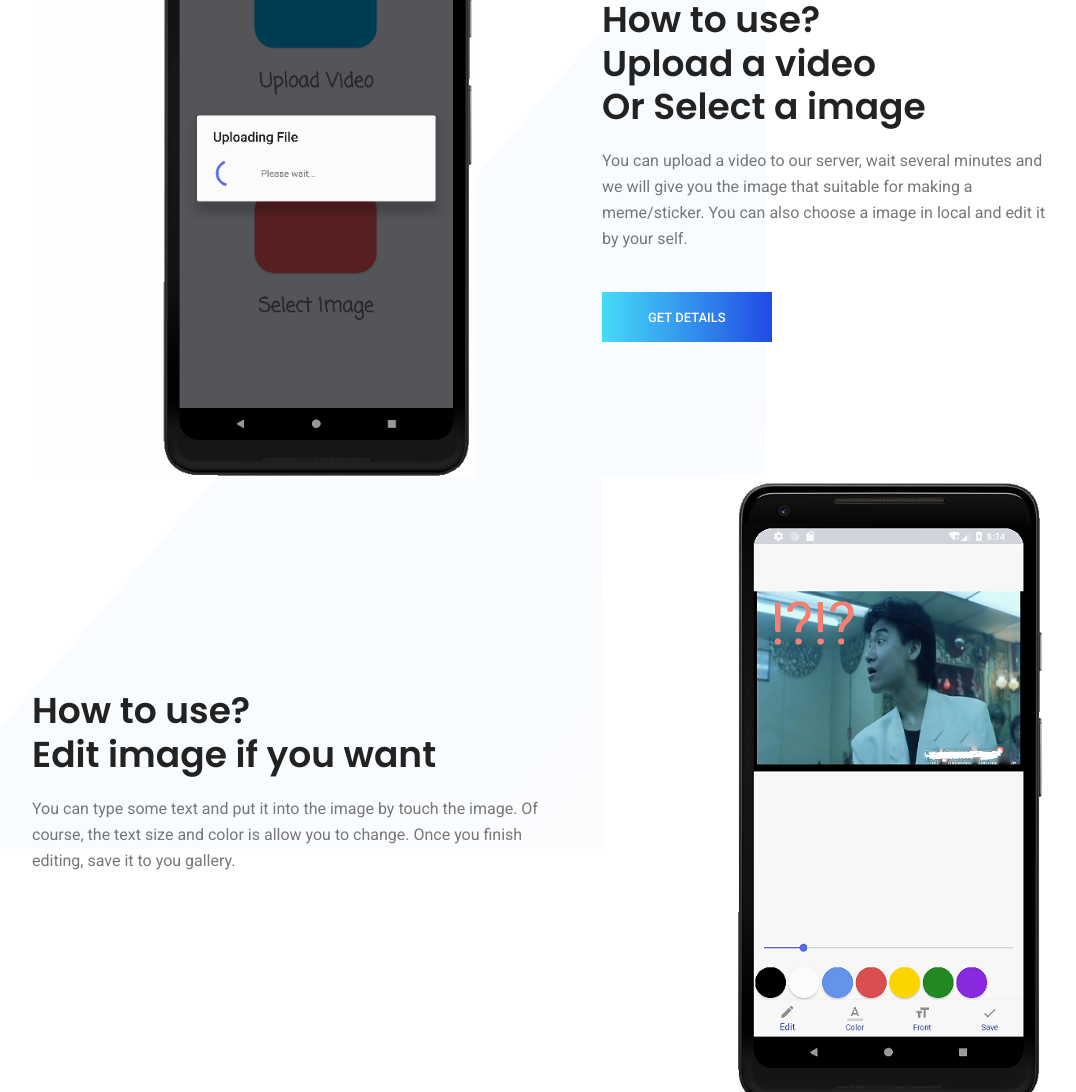
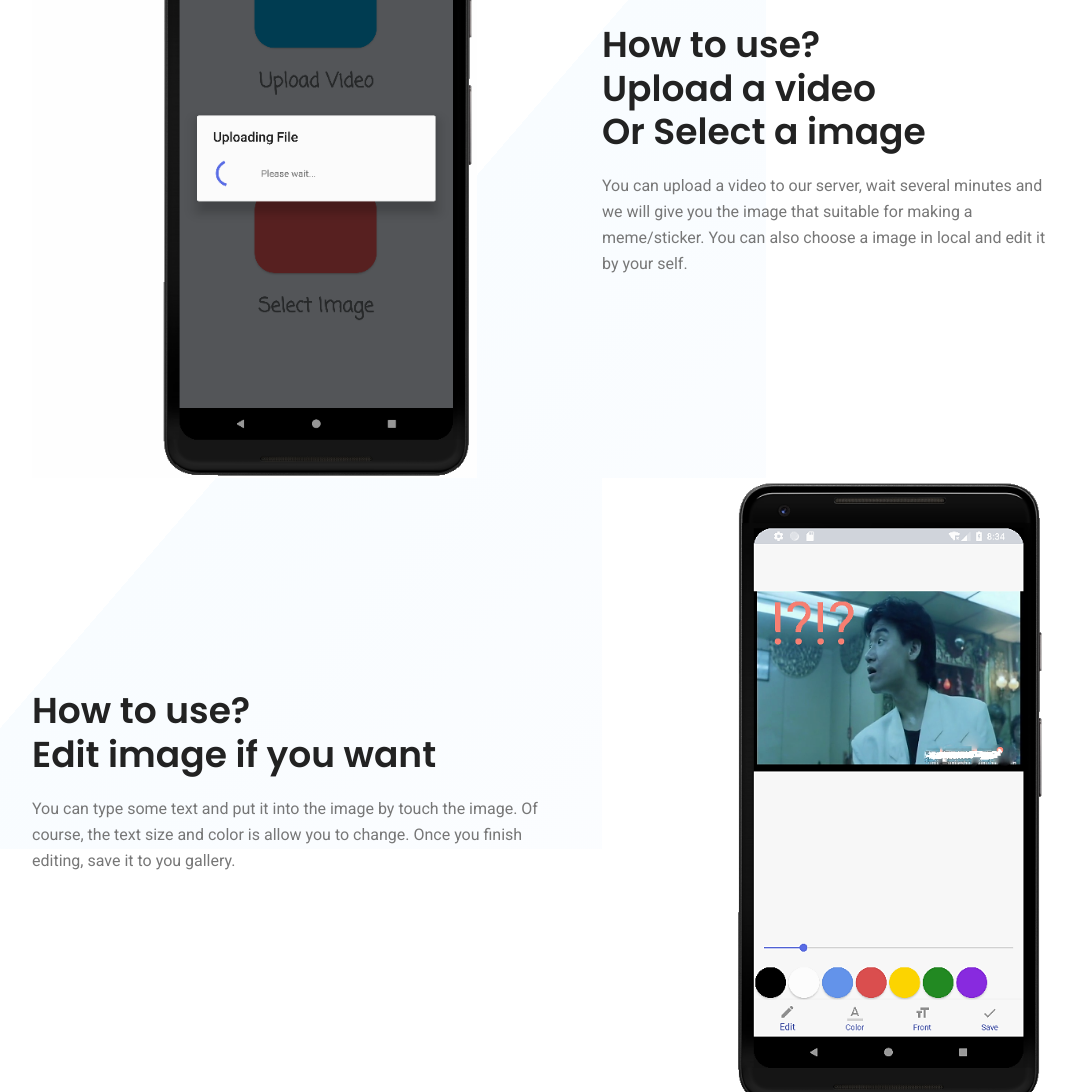
Before and after one commit to GerardLiu96/CSE311_AI_Sticker, a plain HTML site: page index.html in a window 1280 px wide. Shown: the part 1108-2200 px from the top of the page, without its empty margins (53-1129 px from the left). Drawn offline with nearby package versions, Linux system fonts and the light colour scheme.

Commit message:
Update index.html

```diff
--- a/index.html
+++ b/index.html
@@ -99,7 +99,6 @@
 						You can upload a video to our server, wait several minutes and we will give you the image that suitable for making a meme/sticker.
                         You can also choose a image in local and edit it by your self.
 					</p>
-					<a class="primary-btn text-uppercase" href="#">Get Details</a>
 				</div>
 				<div class="col-lg-6 home-about-right home-about-right2">
 					<h1>
```
